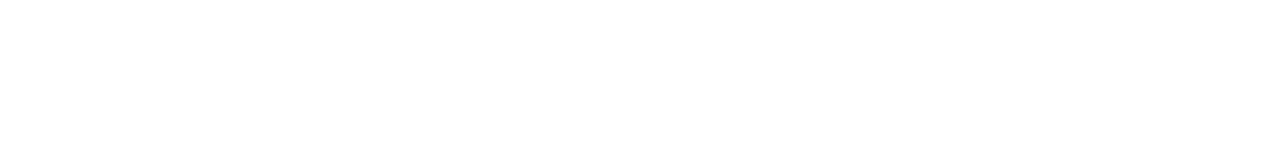
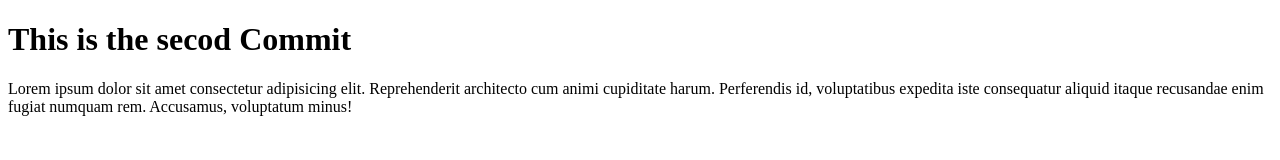
Before and after one commit to CodeWithIfty/my-first-git-repo, a plain HTML site: page index.html in a window 1280 px wide. Drawn offline with Linux system fonts and the light colour scheme.

Commit message:
this is the secod commit

```diff
--- a/index.html
+++ b/index.html
@@ -7,5 +7,7 @@
 </head>
 <body>
 
+<h1>This is the secod Commit</h1>
+<p>Lorem ipsum dolor sit amet consectetur adipisicing elit. Reprehenderit architecto cum animi cupiditate harum. Perferendis id, voluptatibus expedita iste consequatur aliquid itaque recusandae enim fugiat numquam rem. Accusamus, voluptatum minus!</p>
 </body>
 </html
```
